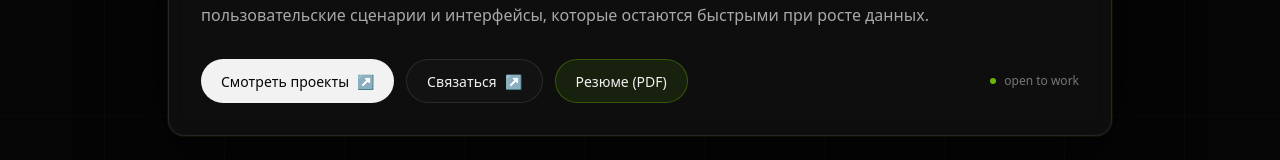
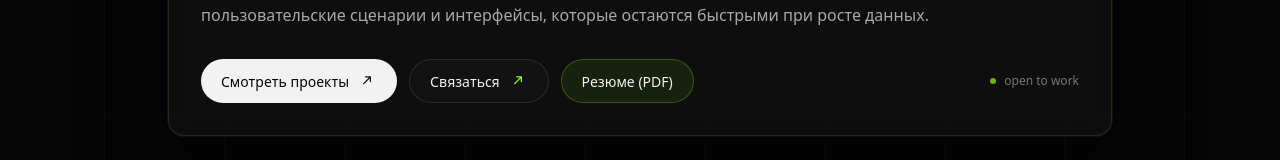
Before and after one commit to Niks6455/vizit, a Next.js app in the folder front/: page / in a window 1280 px wide. Shown: the part 404-564 px from the top of the page. Built offline with nearby package versions, Linux system fonts and the light colour scheme.

Commit message:
fix(VIZIT-#): Поправил стрелки

```diff
--- a/front/app/_components/atoms/LinkButton.tsx
+++ b/front/app/_components/atoms/LinkButton.tsx
@@ -4,11 +4,13 @@ export function LinkButton({
   href,
   children,
   variant = "primary",
+  arrowVariant = "green",
   className,
 }: {
   href: string;
   children: React.ReactNode;
   variant?: "primary" | "ghost";
+  arrowVariant?: "black" | "green";
   className?: string;
 }) {
   const base =
@@ -29,10 +31,14 @@ export function LinkButton({
       {children}
       <span
         aria-hidden="true"
-        className="text-(--accent)"
+        className="text-(--accent) flex items-center"
         style={{ transform: "translateY(-0.5px)" }}
       >
-        ↗
+        {arrowVariant === "black" ? (
+            <img src="/icons/arrowBlack.svg" alt="arrow-right" className="w-5 h-5" />
+        ) : (
+          <img src="/icons/arrow.svg" alt="arrow-right" className="w-5 h-5" />
+        )}
       </span>
     </a>
   );
--- a/front/app/_components/molecules/ProjectModal.tsx
+++ b/front/app/_components/molecules/ProjectModal.tsx
@@ -62,9 +62,9 @@ export function ProjectModal({
                     className="flex items-center justify-between rounded-xl border border-[rgba(255,255,255,0.10)] bg-[rgba(255,255,255,0.03)] px-4 py-3 text-[14px] text-foreground transition-colors hover:bg-[rgba(255,255,255,0.06)]"
                   >
                     <span className="text-(--muted)">{l.label}</span>
-                    <span className="font-medium">
+                    <span className="font-medium flex items-center gap-2">
                       {formatHost(l.href)}
-                      <span className="ml-2 text-(--accent)">↗</span>
+                      <img src="/icons/arrow.svg" alt="arrow-right" className="w-5 h-5" />
                     </span>
                   </a>
                 ))}
--- a/front/app/_components/organisms/Hero.tsx
+++ b/front/app/_components/organisms/Hero.tsx
@@ -52,7 +52,7 @@ export function Hero({ profile }: { profile: Profile }) {
         </div>
 
         <div data-hero data-stagger className="mt-7 flex flex-wrap gap-3">
-          <LinkButton href="#projects">Смотреть проекты</LinkButton>
+          <LinkButton href="#projects" arrowVariant="black">Смотреть проекты</LinkButton>
           <LinkButton href="#contacts" variant="ghost">
             Связаться
           </LinkButton>
--- a/front/app/_components/organisms/ProjectsSection.tsx
+++ b/front/app/_components/organisms/ProjectsSection.tsx
@@ -65,10 +65,10 @@ export function ProjectsSection({ profile }: { profile: Profile }) {
                         href={l.href}
                         target="_blank"
                         rel="noopener noreferrer"
-                        className="inline-flex items-center rounded-full border border-[rgba(255,255,255,0.10)] bg-[rgba(255,255,255,0.03)] px-3 py-1 text-[13px] leading-6 text-(--muted) transition-colors hover:bg-[rgba(255,255,255,0.06)]"
+                        className="flex items-center gap-2 rounded-full border border-[rgba(255,255,255,0.10)] bg-[rgba(255,255,255,0.03)] px-3 py-1 text-[13px] leading-6 text-(--muted) transition-colors hover:bg-[rgba(255,255,255,0.06)]"
                       >
                         {l.label}
-                        <span className="ml-2 text-(--accent)">↗</span>
+                        <img src="/icons/arrow.svg" alt="arrow-right" className="w-5 h-5" />
                       </a>
                     ))}
                   </div>
@@ -126,9 +126,10 @@ export function ProjectsSection({ profile }: { profile: Profile }) {
                       href={p.href}
                       target="_blank"
                       rel="noopener noreferrer"
-                      className="inline-flex h-10 items-center justify-center rounded-full border border-[rgba(145,255,0,0.22)] bg-[rgba(145,255,0,0.06)] px-4 text-[13px] font-medium text-foreground transition-colors hover:bg-[rgba(145,255,0,0.12)]"
+                      className="flex items-center gap-2 h-10 items-center justify-center rounded-full border border-[rgba(145,255,0,0.22)] bg-[rgba(145,255,0,0.06)] px-4 text-[13px] font-medium text-foreground transition-colors hover:bg-[rgba(145,255,0,0.12)]"
                     >
-                      Открыть <span className="ml-2 text-(--accent)">↗</span>
+                      Открыть
+                        <img src="/icons/arrow.svg" alt="arrow-right" className="w-5 h-5" />
                     </a>
                   ) : null}
                 </div>
@@ -146,10 +147,10 @@ export function ProjectsSection({ profile }: { profile: Profile }) {
                       href={l.href}
                       target="_blank"
                       rel="noopener noreferrer"
-                      className="inline-flex items-center rounded-full border border-[rgba(255,255,255,0.10)] bg-[rgba(255,255,255,0.03)] px-3 py-1 text-[13px] leading-6 text-(--muted) transition-colors hover:bg-[rgba(255,255,255,0.06)]"
+                      className="flex items-center gap-2 rounded-full border border-[rgba(255,255,255,0.10)] bg-[rgba(255,255,255,0.03)] px-3 py-1 text-[13px] leading-6 text-(--muted) transition-colors hover:bg-[rgba(255,255,255,0.06)]"
                     >
                       {l.label}
-                      <span className="ml-2 text-(--accent)">↗</span>
+                      <img src="/icons/arrow.svg" alt="arrow-right" className="w-5 h-5" />
                     </a>
                   ))}
                 </div>
```
Also changed, not shown: front/public/icons/arrow.svg (added), front/public/icons/arrowBlack.svg (added).
